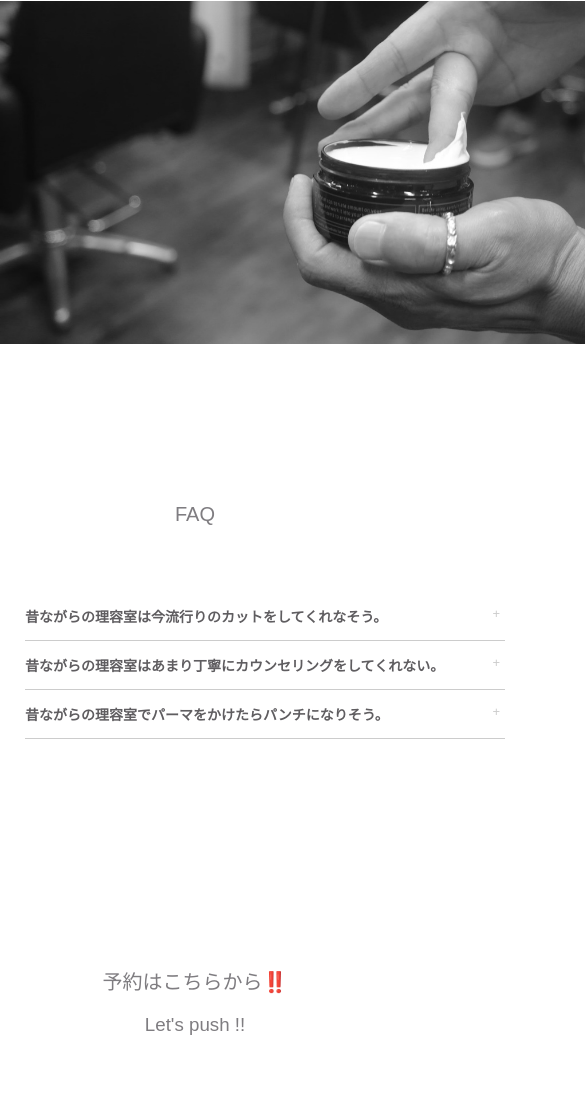
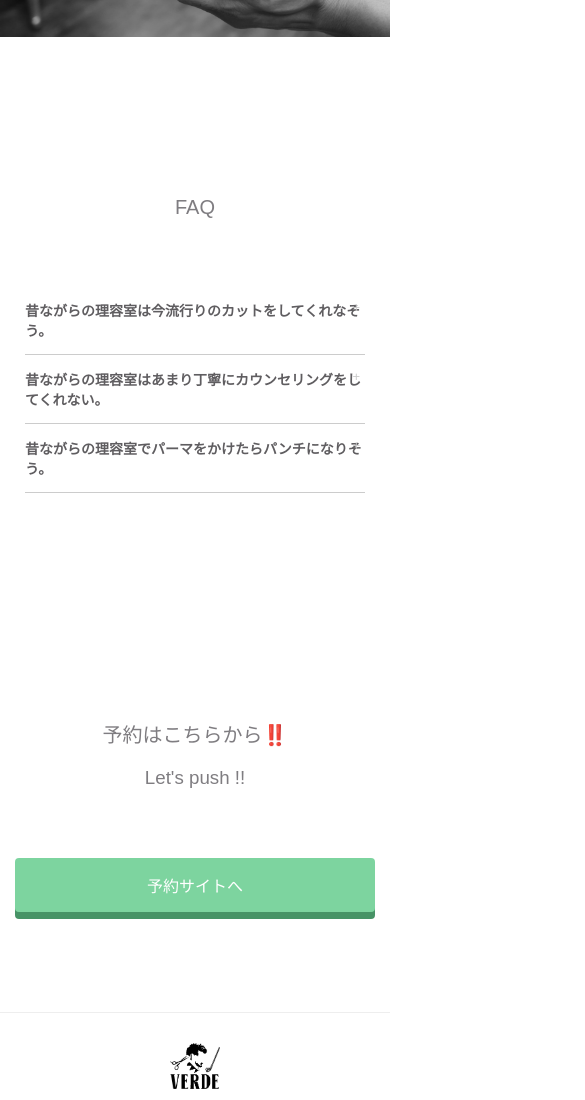
Before and after one commit to integrated-end/vb, a plain HTML site: page index.html in a window 390 px wide. Shown: the part 4640-5740 px from the top of the page, 585 px wide, since content can reach past the window. Drawn offline with nearby package versions, Linux system fonts and the light colour scheme.

Commit message:
Update responsive.css

```diff
--- a/responsive.css
+++ b/responsive.css
@@ -5,13 +5,6 @@
       margin-bottom: 50px;
     }
 
-    .image img {
-
-      width: 1000px;
-      height: auto;
-
-
-    }
 
     .image h1 {
       font-size: 50px;
@@ -20,12 +13,25 @@
       text-align: center;
     }
 
+    .image img {
+
+      width: 90%;
+      height: auto;
+
+    }
+
     .images img {
 
-      width: 1000px;
+      width: 100%;
       height: auto;
 
 
+    }
+    #faq-list {
+      width: 100%;
+      margin: 0 auto;
+      padding: 0;
+      list-style: none;
     }
 
 
@@ -77,21 +83,26 @@
 
     .image img {
 
-      width: 670px;
+      width: 90%;
       height: auto;
 
     }
 
     .images img {
 
-      width: 670px;
+      width: 100%;
       height: auto;
 
 
     }
 
 
-
+    #faq-list {
+      width: 100%;
+      margin: 0 auto;
+      padding: 0;
+      list-style: none;
+    }
 
 
     /* menu-iconクラスのdisplayをblockに指定してください  */
```
